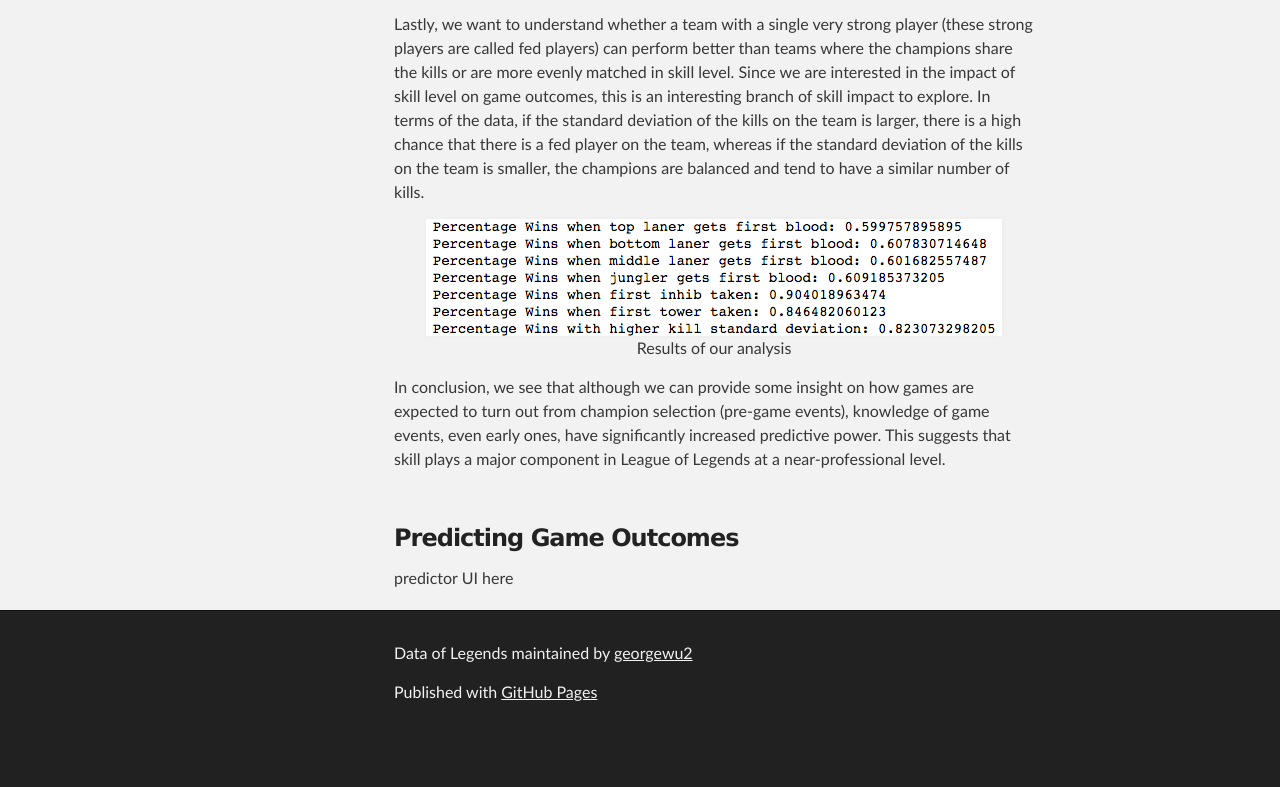
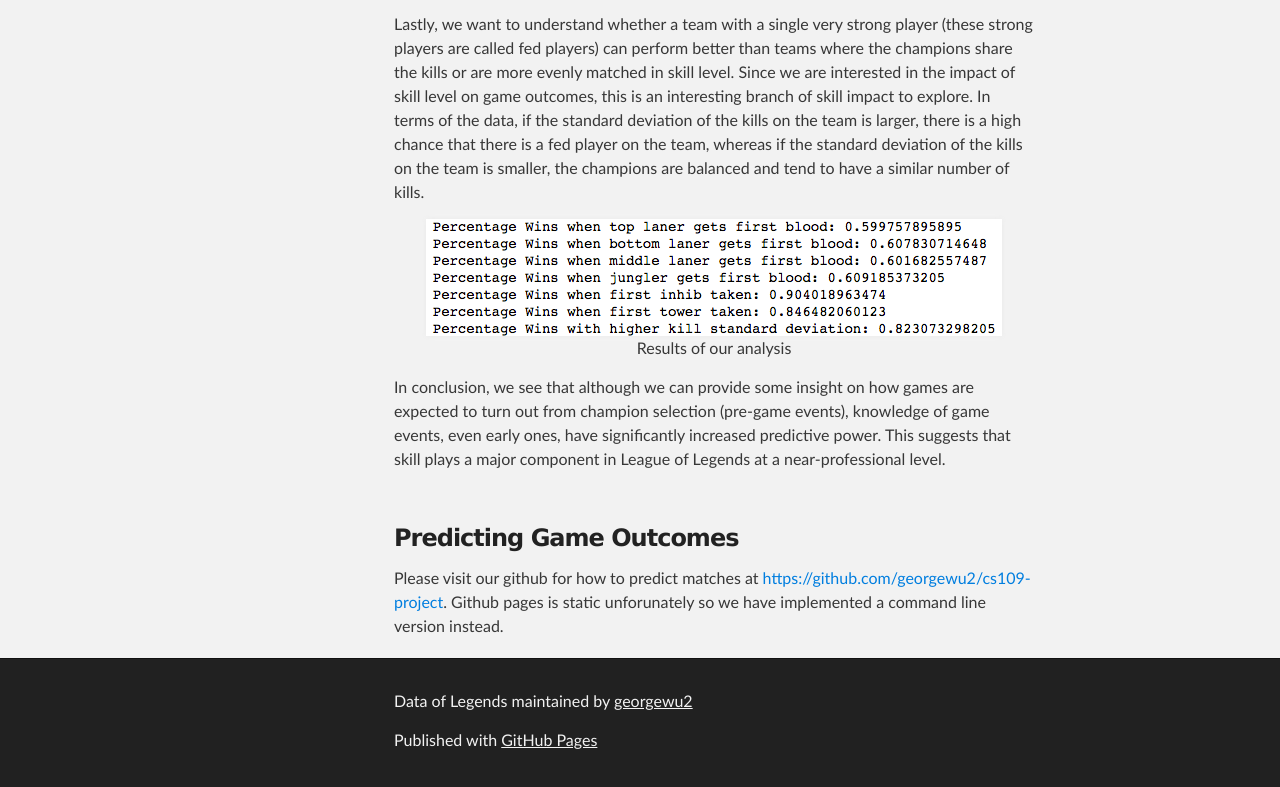
Before and after one commit to georgewu2/cs109-project, a plain HTML site: page index.html in a window 1280 px wide. Shown: the part 8640-9427 px from the top of the page. Before the commit the page ends 9379 px from the top, so only its background shows below. Drawn offline with Linux system fonts and the light colour scheme; a script that the page names is missing.

Commit message:
updating prediction info

```diff
--- a/index.html
+++ b/index.html
@@ -260,7 +260,7 @@
 <h3>
 <a id="data-analysis" class="anchor" href="#data-analysis" aria-hidden="true"><span class="octicon octicon-link"></span></a>Predicting Game Outcomes</h3>
 <div id="predictor">
-  predictor UI here
+  Please visit our github for how to predict matches at <a href="https://github.com/georgewu2/cs109-project">https://github.com/georgewu2/cs109-project</a>. Github pages is static unforunately so we have implemented a command line version instead.
 </div>
 
 </section>
```
